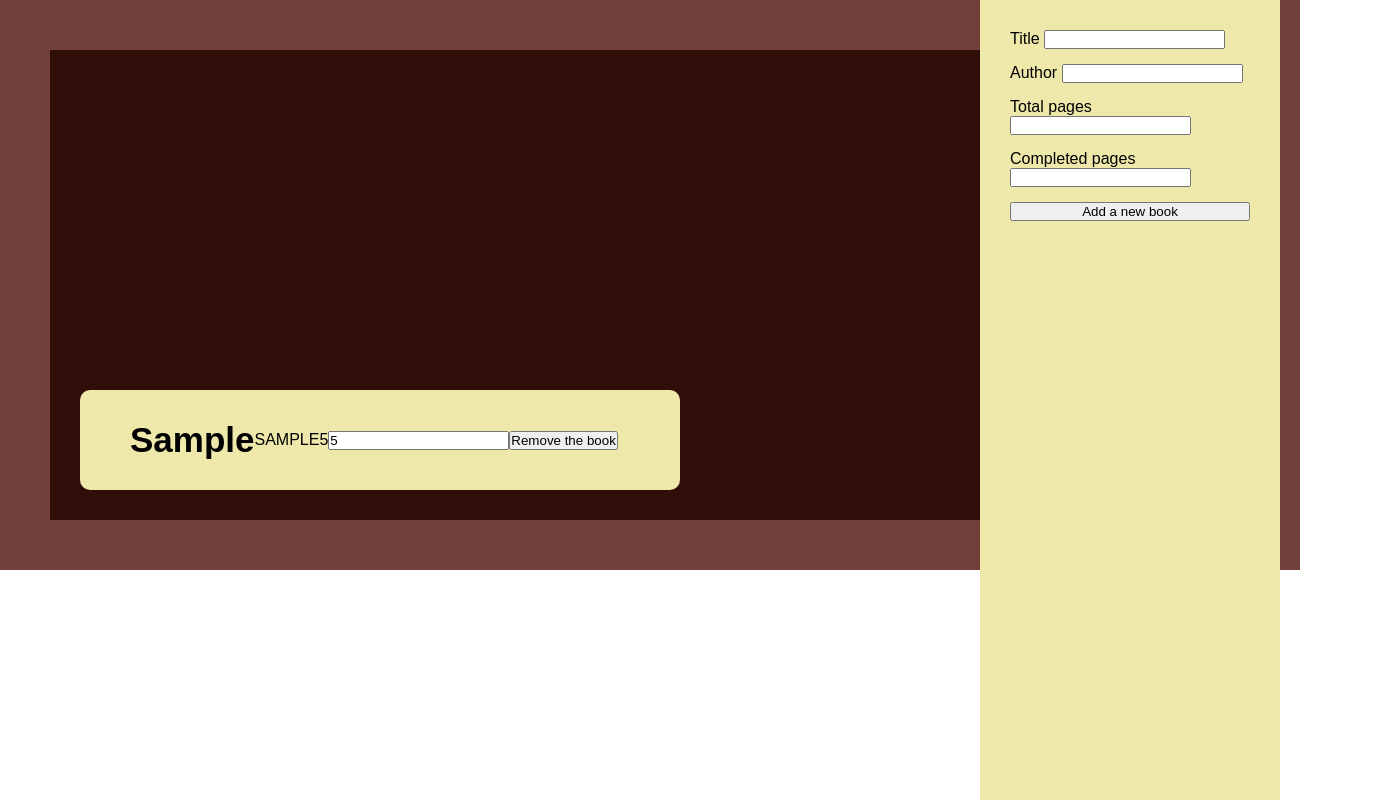
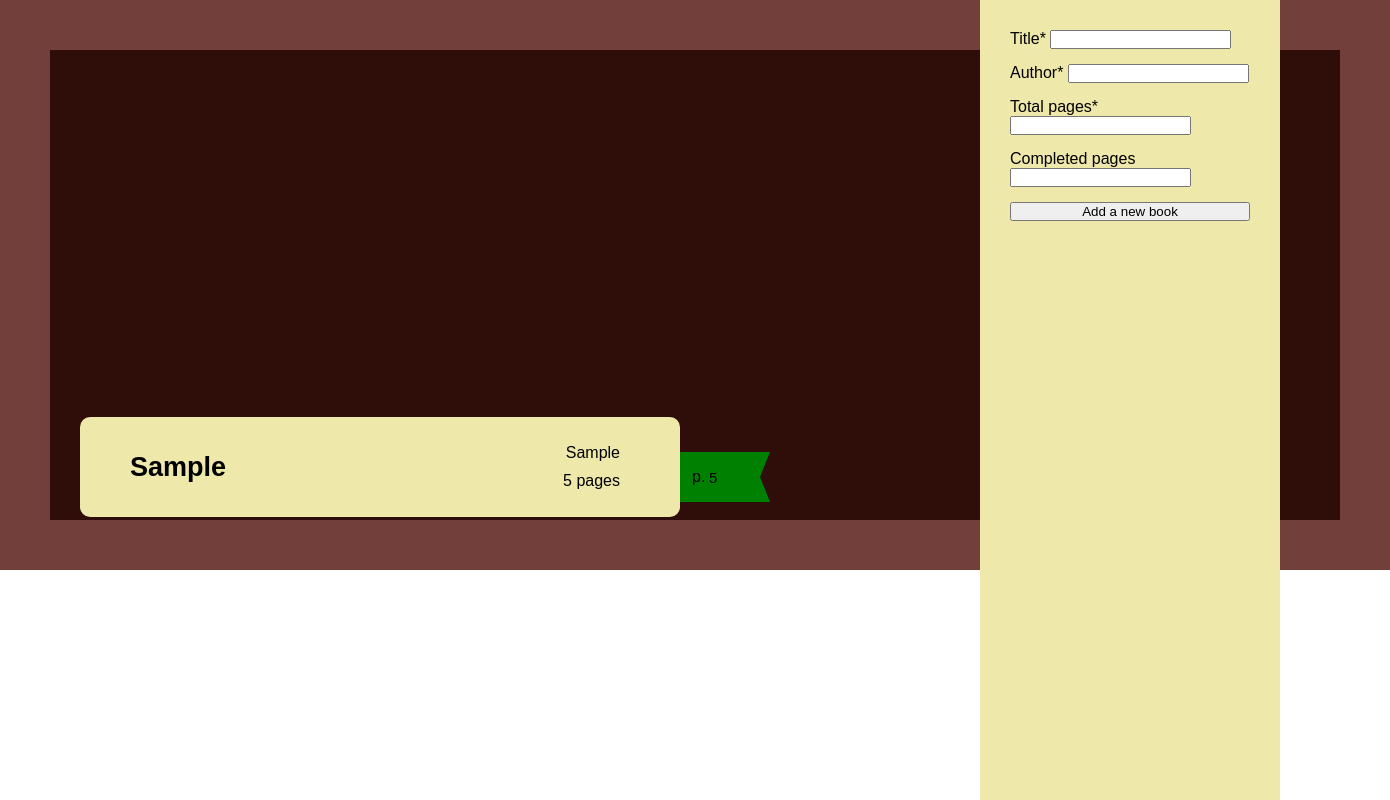
Before and after one commit to Banbarashik/Library, a plain HTML site: page index.html in a window 1280 px wide. Both pictures are taken after typing "Sample", "Sample", "5", "5" into the empty fields and a click on the input "Add a new book". Shown: the whole page, 1390 px wide, since content can reach past the window. Drawn offline with Linux system fonts and the light colour scheme.

Commit message:
added bookmarks, added some restrictions to the form

```diff
--- a/index.html
+++ b/index.html
@@ -9,24 +9,25 @@
     <title>Library app</title>
   </head>
   <body>
-    <form class="add-book-form">
+    <form id="book-form">
       <div class="input-and-label">
-        <label for="title">Title</label>
+        <label for="title">Title*</label>
         <input type="text" name="title" id="title" />
       </div>
       <div class="input-and-label">
-        <label for="author">Author</label>
+        <label for="author">Author*</label>
         <input type="text" name="author" id="author" />
       </div>
       <div class="input-and-label">
-        <label for="totalPages">Total pages</label>
-        <input type="number" name="totalPages" id="totalPages" />
+        <label for="totalPages">Total pages*</label>
+        <input type="number" name="totalPages" id="totalPages" max="99999" />
       </div>
       <div class="input-and-label">
         <label for="completedPages">Completed pages</label>
         <input type="number" name="completedPages" id="completedPages" />
       </div>
       <input type="submit" value="Add a new book" id="add-book" />
+      <p id="error-message"></p>
     </form>
     <main id="bookshelf">
       <section class="cards"></section>
--- a/script.js
+++ b/script.js
@@ -3,10 +3,12 @@ let myLibrary = [];
 let cardsBlock = document.querySelector(".cards");
 const addBookBtn = document.getElementById("add-book");
 const bookshelf = document.getElementById("bookshelf");
+const bookForm = document.getElementById("book-form");
 const title = document.getElementById("title");
 const author = document.getElementById("author");
 const totalPages = document.getElementById("totalPages");
 const completedPages = document.getElementById("completedPages");
+const errMessage = document.getElementById("error-message");
 
 function Book(title, author, totalPages, completedPages) {
   this.title = title;
@@ -47,22 +49,30 @@ function addBookToPage(container, book) {
   bookTitle.classList.add("title");
   bookTitle.textContent = book.title;
 
+  const bookAuthorPagesBlock = document.createElement("div");
+  bookAuthorPagesBlock.classList.add("author-and-pages");
+
   const bookAuthor = document.createElement("p");
   bookAuthor.classList.add("author");
   bookAuthor.textContent = book.author;
 
   const bookTotalPages = document.createElement("p");
   bookTotalPages.classList.add("totalPages");
-  bookTotalPages.textContent = book.totalPages;
+  bookTotalPages.textContent = book.totalPages + " pages";
+
+  bookAuthorPagesBlock.appendChild(bookAuthor);
+  bookAuthorPagesBlock.appendChild(bookTotalPages);
+
+  const completedPagesBlock = document.createElement("div");
+  completedPagesBlock.classList.add("completed-pages-wrapper");
 
   const bookCompletedPages = document.createElement("input");
-  bookCompletedPages.classList.add("completedPages");
+  bookCompletedPages.classList.add("completed-pages");
   bookCompletedPages.value = book.completedPages;
   bookCompletedPages.setAttribute("type", "text");
-  bookCompletedPages.setAttribute(
-    "maxlength",
-    bookTotalPages.textContent.length
-  );
+  bookCompletedPages.setAttribute("maxlength", String(book.totalPages).length);
+
+  completedPagesBlock.appendChild(bookCompletedPages);
 
   setInputFilter(bookCompletedPages, function (value) {
     return /^\d*?\d*$/.test(value); // Allow digits and '.' only, using a RegExp
@@ -73,9 +83,8 @@ function addBookToPage(container, book) {
   deleteBtn.textContent = "Remove the book";
 
   bookBody.appendChild(bookTitle);
-  bookBody.appendChild(bookAuthor);
-  bookBody.appendChild(bookTotalPages);
-  bookBody.appendChild(bookCompletedPages);
+  bookBody.appendChild(bookAuthorPagesBlock);
+  bookBody.appendChild(completedPagesBlock);
   bookBody.appendChild(deleteBtn);
 
   container.appendChild(bookBody);
@@ -94,8 +103,9 @@ function addBookToPage(container, book) {
   });
 
   bookCompletedPages.addEventListener("blur", (e) => {
-    const max = bookTotalPages.textContent;
+    const max = book.totalPages;
     if (parseInt(e.target.value) > max) e.target.value = max;
+    if (parseInt(e.target.value) === 0) e.target.value = 1;
   });
 }
 
@@ -130,7 +140,21 @@ addBookBtn.addEventListener("click", (e) => {
 
   if (parseInt(completedPages.value) > parseInt(totalPages.value))
     completedPages.value = totalPages.value;
+
+  if (parseInt(completedPages.value) === 0 || completedPages.value === "")
+    completedPages.value = 1;
+
+  if (title.value === "" || author.value === "" || totalPages.value === "") {
+    errMessage.textContent = "Please, fill out all required fields";
+    return false;
+  } else if (totalPages.value > totalPages.max) {
+    errMessage.textContent = "Number of pages can't be greater than 99999";
+    return false;
+  }
+
   addBookToLibrary();
+
+  errMessage.textContent = "";
 
   title.value = "";
   author.value = "";
--- a/style.css
+++ b/style.css
@@ -4,6 +4,7 @@
   --border-shelf-color: #723f3b;
   --shelf-inner-color: #2f0e09;
   --border-shelf-size: 50px;
+  --padding-and-col-gap: 3rem;
 }
 
 * {
@@ -24,12 +25,17 @@ body {
 .cards {
   display: flex;
   flex-flow: column-reverse wrap;
-  gap: 0.1rem;
-  width: calc(var(--book-width) * 2 + (var(--border-shelf-size) * 2));
+  row-gap: 0.1rem;
+  width: calc(
+    var(--book-width) * 2 + (var(--border-shelf-size) * 2) +
+      (var(--padding-and-col-gap) * 3)
+  );
   height: calc((var(--book-height) * 4.7) + (var(--border-shelf-size) * 2));
   padding: 3rem;
   border: var(--border-shelf-size) solid var(--border-shelf-color);
   background-color: var(--shelf-inner-color);
+  column-gap: 3rem;
+  padding-bottom: 0.3rem;
 }
 
 .cards-sequence {
@@ -45,10 +51,12 @@ body {
   background-color: palegoldenrod;
   padding-left: 5rem;
   padding-right: 6rem;
+  gap: 2rem;
+  position: relative;
 }
 
 .title {
-  font-size: 3.5rem;
+  font-size: 2.7rem;
 }
 
 .author-and-pages-block {
@@ -60,11 +68,7 @@ body {
   text-align: center;
 }
 
-.author {
-  text-transform: uppercase;
-}
-
-.add-book-form {
+#book-form {
   display: flex;
   gap: 1.5rem;
   flex-direction: column;
@@ -76,3 +80,53 @@ body {
   padding: 3rem 3rem 0;
   background-color: palegoldenrod;
 }
+
+.author-and-pages {
+  display: flex;
+  flex-direction: column;
+  text-align: right;
+  white-space: nowrap;
+  gap: 1rem;
+  margin-left: auto;
+}
+
+.delete-btn {
+  display: none;
+}
+
+.completed-pages-wrapper {
+  position: absolute;
+  right: 0;
+  transform: translateX(100%);
+  height: 0;
+  width: 0;
+  bottom: 15%;
+  z-index: 1;
+  padding-left: 1rem;
+  border-width: 25px 10px 25px 70px;
+  border-color: green;
+  border-style: solid;
+  border-right-color: transparent;
+  display: flex;
+  align-items: center;
+}
+.completed-pages {
+  width: 4.2rem;
+  background: none;
+  border: none;
+  position: absolute;
+  top: 0;
+  left: -4.1rem;
+  transform: translateY(-50%);
+  font-size: 1.5rem;
+  outline: none;
+}
+.completed-pages-wrapper::before {
+  content: "p.";
+  position: absolute;
+  left: -5.8rem;
+}
+
+/* #error-message {
+  display: none;
+} */
```
